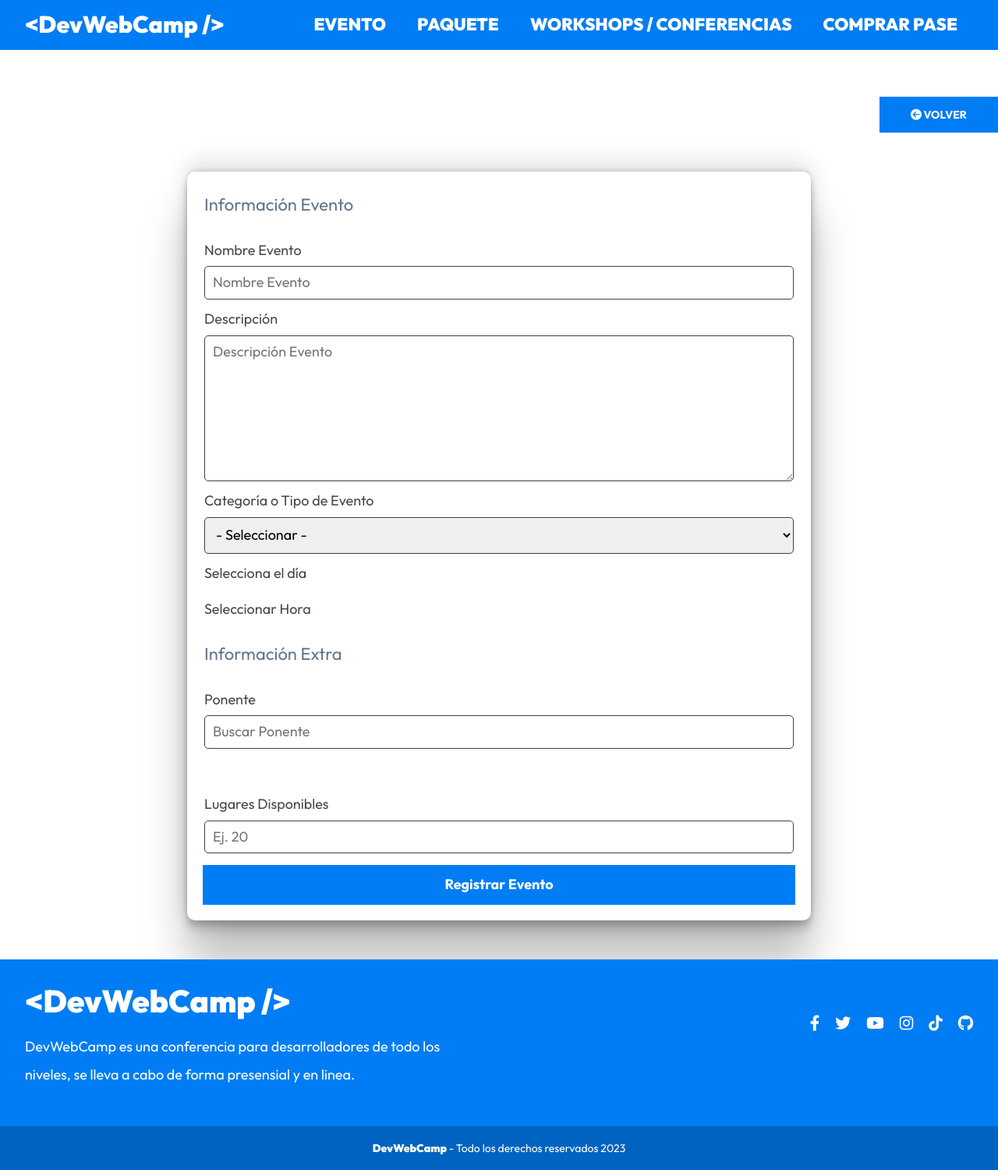
After one commit to thomy2333/DevWeb, a PHP site: template views/admin/eventos/crear.php in a window 1280 px wide. The commit adds this page. Shown: the part 601-2101 px from the top of the page at 78% size. Run offline with PHP 8.4, Linux system fonts and the light colour scheme; the template is opened without the code that fills it, so the values that code supplies are empty; some libraries are stand-ins or nearby versions.

Commit message:
Your branch is up to date with 'origin/main'.  Changes to be committed:

```diff
--- a/public/index.php
+++ b/public/index.php
@@ -46,6 +46,10 @@ $router->post('/admin/ponentes/eliminar', [PonentesController::class, 'eliminar'
 
 
 $router->get('/admin/eventos', [Eventocontroller::class, 'index']);
+$router->get('/admin/eventos/crear', [Eventocontroller::class, 'crear']);
+$router->post('/admin/eventos/crear', [Eventocontroller::class, 'crear']);
+
+
 $router->get('/admin/registrados', [Registradoscontroller::class, 'index']);
 $router->get('/admin/regalos', [RegalosController::class, 'index']);
 
--- a/src/scss/admin/_index.scss
+++ b/src/scss/admin/_index.scss
@@ -1,2 +1,3 @@
 @forward 'dashboard';
 @forward 'table';
+@forward 'paginacion';
--- /dev/null
+++ b/src/scss/admin/_paginacion.scss
@@ -0,0 +1,47 @@
+@use 'base/mixins' as m;
+@use 'base/variables' as v;
+
+.paginacion {
+    margin-top: 5rem;
+    margin-bottom: 3rem;
+    display: flex;
+    gap: 1rem;
+    flex-wrap: wrap;
+    justify-content: center;
+    align-items: center;
+
+    @include m.tablet {
+        justify-content: flex-end;
+    }
+
+    &__enlace {
+        color: v.$azul;
+        font-size: 1.6rem;
+
+        &--texto {
+            padding: 1rem;
+            border-radius: .5rem;
+            border: 1px solid v.$azul;
+
+            &:hover {
+                background-color: v.$azul;
+                color: v.$blanco;
+            }
+        }
+        &--numero {
+            font-weight: v.$bold;
+            display: none;
+            @include m.tablet {
+                display: inline;
+            }
+        }
+        &--actual {
+            color: v.$gris;
+            font-weight: v.$bold;
+            display: none;
+            @include m.tablet {
+                display: inline;
+            }
+        }
+    }
+}
--- a/src/scss/ui/formulario/_formulario.scss
+++ b/src/scss/ui/formulario/_formulario.scss
@@ -46,7 +46,8 @@
         font-size: 1.8rem;
         color: rgba(v.$negro, .8);
     }
-    &__input{
+    &__input,
+    &__select{
         padding: 1rem;
         border: 1px solid darken(v.$gris, 20);
         border-radius: .5rem;
@@ -61,6 +62,11 @@
             border-top-left-radius: 0;
             border-bottom-left-radius: 0;
         }
+    }
+
+    &__radio{
+        display: flex;
+        gap: 2rem;
     }
 
     &__texto{
--- /dev/null
+++ b/src/scss/ui/formulario/_horas.scss
@@ -0,0 +1,23 @@
+@use 'base/variables' as v;
+@use 'base/mixins' as m;
+
+
+.horas{
+    @include m.reset-lista;
+    @include m.grid(1, 1rem);
+    @include m.tablet{
+        @include m.grid(2, 1rem);
+    }
+
+    &__hora{
+        color: v.$azul;
+        border: 1px solid v.$azul;
+        border-radius: 1rem;
+        padding: 1rem;
+        text-align: center;
+
+        &:hover{
+            cursor: pointer;
+        }
+    }
+}
--- a/src/scss/ui/formulario/_index.scss
+++ b/src/scss/ui/formulario/_index.scss
@@ -1,2 +1,3 @@
 @forward 'formulario';
 @forward 'acciones';
+@forward 'horas';
--- /dev/null
+++ b/views/admin/eventos/crear.php
@@ -0,0 +1,19 @@
+<h2 class="dashboard__heading"><?php echo $titulo; ?></h2>
+
+<div class="dashboard__contenedor-boton">
+    <a class="dashboard__boton" href="/admin/eventos">
+        <i class="fa-solid fa-circle-arrow-left"></i>
+        Volver
+    </a>
+</div>
+
+<div class="dashboard__formulario">
+<?php
+    include_once __DIR__ . '/../../templates/alertas.php';
+?>
+
+    <form method="POST" action="/admin/eventos/crear" class="formulario">
+        <?php include_once __DIR__ . '/formulario.php'; ?>
+        <input class="formulario__submit formulario__submit--registrar" type="submit" value="Registrar Evento">
+    </form>
+</div>
--- /dev/null
+++ b/views/admin/eventos/formulario.php
@@ -0,0 +1,105 @@
+<fieldset class="formulario__fieldset">
+    <legend class="formulario__legend">Información Evento</legend>
+
+    <div class="formulario__campo">
+        <label for="nombre" class="formulario__label">Nombre Evento</label>
+        <input
+            type="text"
+            class="formulario__input"
+            id="nombre"
+            name="nombre"
+            placeholder="Nombre Evento"
+            value="<?php echo $evento->nombre; ?>"
+        >
+    </div>
+
+    <div class="formulario__campo">
+        <label for="descripcion" class="formulario__label">Descripción</label>
+        <textarea
+            class="formulario__input"
+            id="descripcion"
+            name="descripcion"
+            placeholder="Descripción Evento"
+            rows="8"
+        ><?php echo $evento->descripcion; ?></textarea>
+    </div>
+
+    <div class="formulario__campo">
+        <label for="categoria" class="formulario__label">Categoría o Tipo de Evento</label>
+        <select
+            class="formulario__select"
+            id="categoria"
+            name="categoria_id"
+        >
+            <option value="">- Seleccionar -</option>
+            <?php foreach($categorias as $categoria) { ?>
+                <option <?php echo ($evento->categoria_id === $categoria->id) ? 'selected' : '' ?> value="<?php echo $categoria->id; ?>"><?php echo $categoria->nombre; ?></option>
+            <?php } ?>
+        </select>
+    </div>
+
+    <div class="formulario__campo">
+        <label for="categoria" class="formulario__label">Selecciona el día</label>
+
+        <div class="formulario__radio">
+            <?php foreach($dias as $dia) { ?>
+                <div>
+                    <label for="<?php echo strtolower($dia->nombre); ?>"><?php echo $dia->nombre; ?></label>
+                    <input
+                        type="radio"
+                        id="<?php echo strtolower($dia->nombre); ?>"
+                        name="dia"
+                        value="<?php echo $dia->id; ?>"
+                        <?php echo ($evento->dia_id === $dia->id) ? 'checked' : ''; ?>
+                    />
+                </div>
+            <?php } ?>
+        </div>
+
+        <input type="hidden" name="dia_id" value="<?php echo $evento->dia_id; ?>">
+    </div>
+
+    <div id="horas" class="formulario__campo">
+        <label class="formulario__label">Seleccionar Hora</label>
+
+        <ul id="horas" class="horas">
+            <?php foreach($horas as $hora) { ?>
+                <li data-hora-id="<?php echo $hora->id; ?>" class="horas__hora horas__hora--deshabilitada"><?php echo $hora->hora; ?></li>
+            <?php } ?>
+        </ul>
+
+        <input type="hidden" name="hora_id" value="<?php echo $evento->hora_id; ?>">
+    </div>
+</fieldset>
+
+
+<fieldset class="formulario__fieldset">
+    <legend class="formulario__legend">Información Extra</legend>
+
+    <div class="formulario__campo">
+        <label for="ponentes" class="formulario__label">Ponente</label>
+        <input
+            type="text"
+            class="formulario__input"
+            id="ponentes"
+            placeholder="Buscar Ponente"
+        >
+        <ul id="listado-ponentes" class="listado-ponentes"></ul>
+
+        <input type="hidden" name="ponente_id" value="<?php echo $evento->ponente_id; ?>">
+    </div>
+
+    <div class="formulario__campo">
+        <label for="disponibles" class="formulario__label">Lugares Disponibles</label>
+        <input
+            type="number"
+            min="1"
+            class="formulario__input"
+            id="disponibles"
+            name="disponibles"
+            placeholder="Ej. 20"
+            value="<?php echo $evento->disponibles; ?>"
+        >
+    </div>
+
+</fieldset>
--- a/views/admin/ponentes/index.php
+++ b/views/admin/ponentes/index.php
@@ -50,3 +50,7 @@
         <p class="text-center">No Hay Ponentes Aún</p>
     <?php } ?>
 </div>
+
+<?php
+    echo $paginacion;
+?>
```
Also changed, not shown: classes/Paginacion.php (added, +77 -0 lines), controllers/EventoController.php (+39 -0 lines), controllers/PonentesController.php (+19 -2 lines), models/ActiveRecord.php (+18 -2 lines), models/Categoria.php (added, +11 -0 lines), models/Dia.php (added, +11 -0 lines), models/Evento.php (added, +56 -0 lines), models/Hora.php (added, +11 -0 lines), views/admin/eventos/index.php (+7 -0 lines), public/build/css/app.css, 1 other file.
